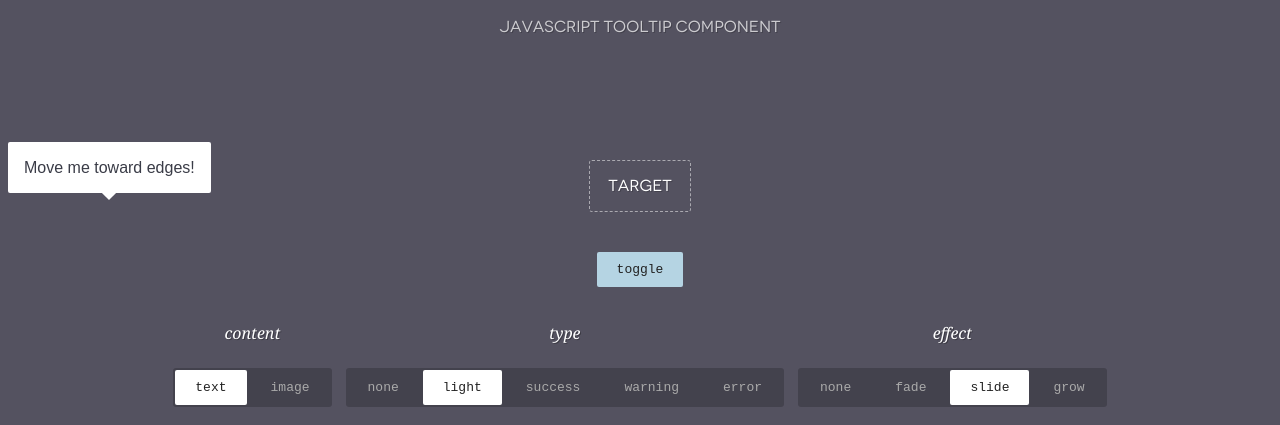
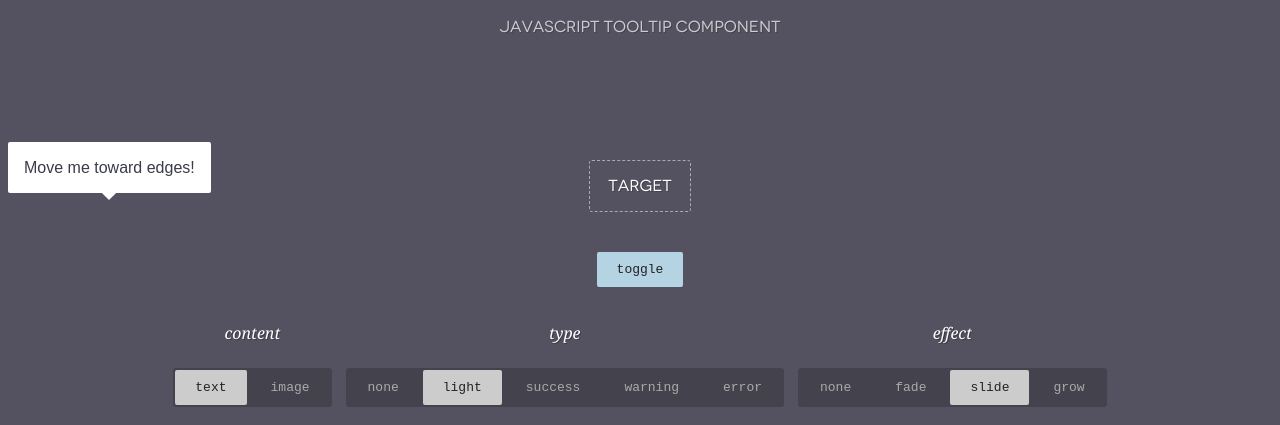
Before and after one commit to darsain/tooltip, a website with bundled scripts: page index.html in a window 1280 px wide. Shown: the part 347-772 px from the top of the page. Built offline with nearby package versions, Linux system fonts and the light colour scheme.

Commit message:
Tweaking demo styles

```diff
--- a/css/main.css
+++ b/css/main.css
@@ -57,7 +57,7 @@ ul.grid li a:hover,
 .controls button:hover { color: #fff; }
 .controls button:active,
 .controls button:focus { outline: 0; }
-.controls button.active { color: #222; background: #fff; }
+.controls button.active { color: #222; background: #ccc; }
 
 .controls button.static { color: #222; background: #b5d4e3; }
 .controls button.static:hover { background: #fff; }
```
